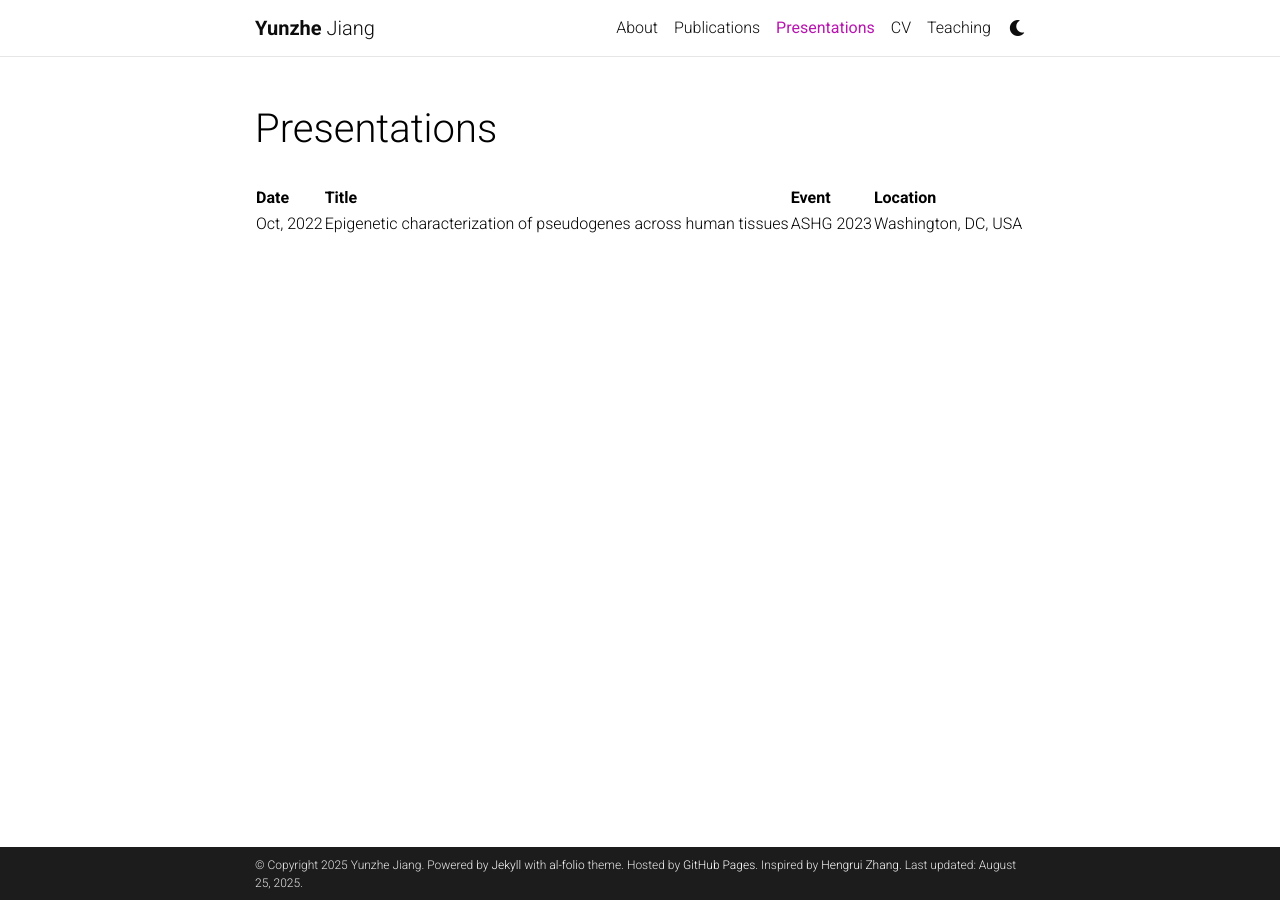
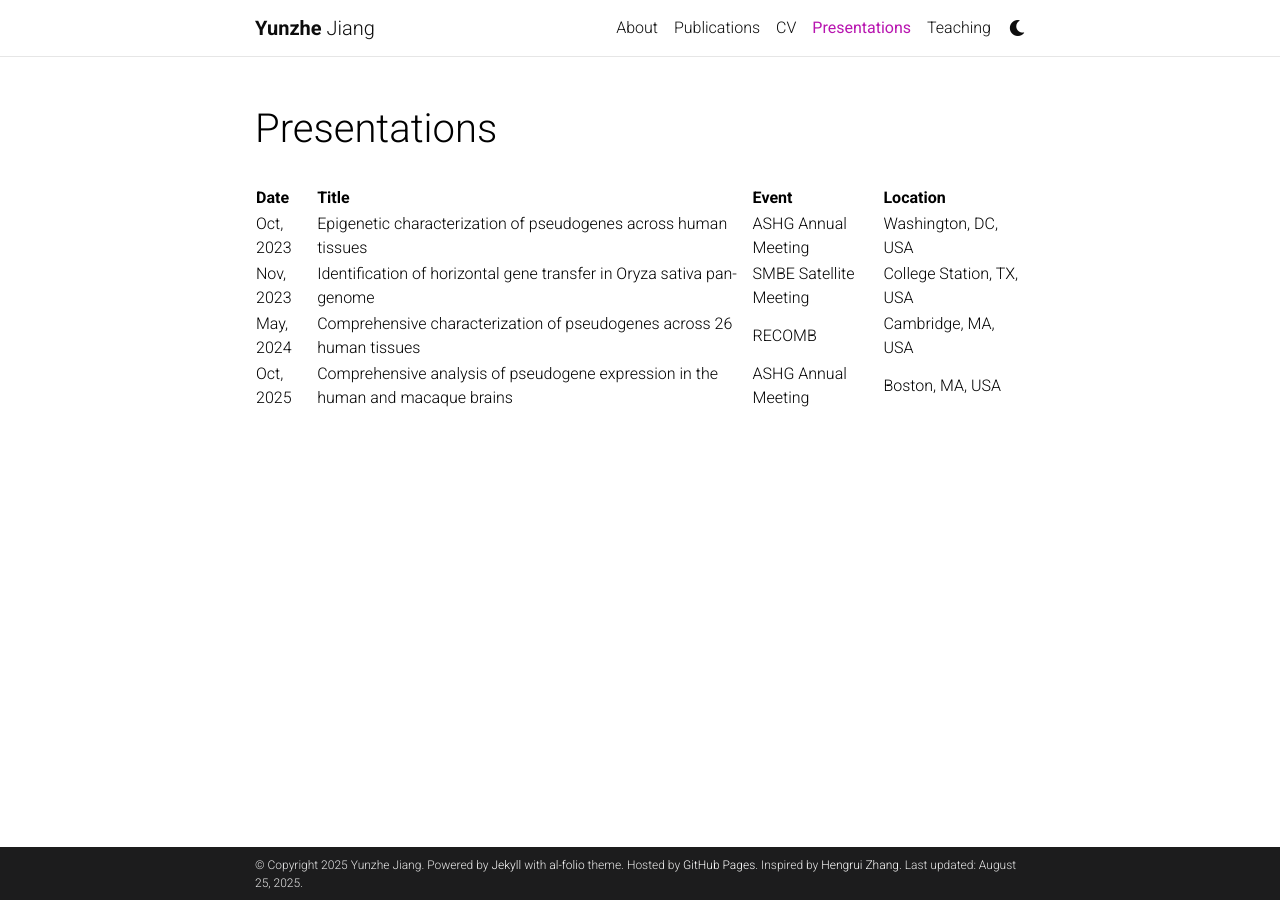
Before and after one commit to yzJiang9/yzJiang9.github.io, a Jekyll site: the page built from _pages/presentations.md, in a window 1280 px wide. Built offline with Jekyll 4.4.1, drawn with Linux system fonts in a browser that asks for light colours; comment, search, counter and statistics services are not loaded; a style sheet for code colours, icons or effects is not loaded.

Commit message:
Update presentation details and nav order

```diff
--- a/_pages/presentations.md
+++ b/_pages/presentations.md
@@ -3,10 +3,13 @@ layout: page
 permalink: /presentations/
 title: Presentations
 description:
-nav_order: 2
+nav_order: 3
 nav: true
 ---
 
 | Date      | Title                                                                                       | Event                        | Location              |
 |-----------|---------------------------------------------------------------------------------------------|------------------------------|-----------------------|
-| Oct, 2022 | Epigenetic characterization of pseudogenes across human tissues                             | ASHG 2023                    | Washington, DC, USA   |
+| Oct, 2023 | Epigenetic characterization of pseudogenes across human tissues                             | ASHG Annual Meeting          | Washington, DC, USA   |
+| Nov, 2023 | Identification of horizontal gene transfer in Oryza sativa pan-genome                       | SMBE Satellite Meeting       | College Station, TX, USA|
+| May, 2024 | Comprehensive characterization of pseudogenes across 26 human tissues                       | RECOMB                       | Cambridge, MA, USA    |
+| Oct, 2025 | Comprehensive analysis of pseudogene expression in the human and macaque brains             | ASHG Annual Meeting          | Boston, MA, USA       |
```
